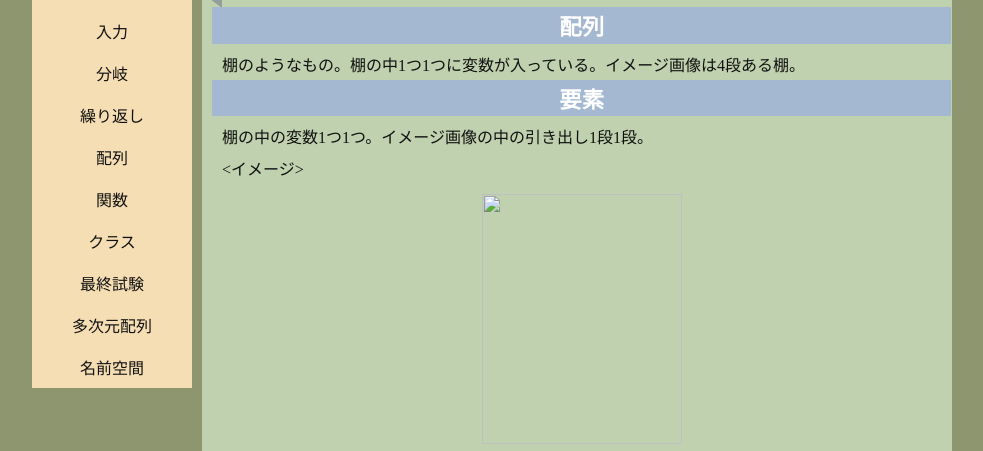
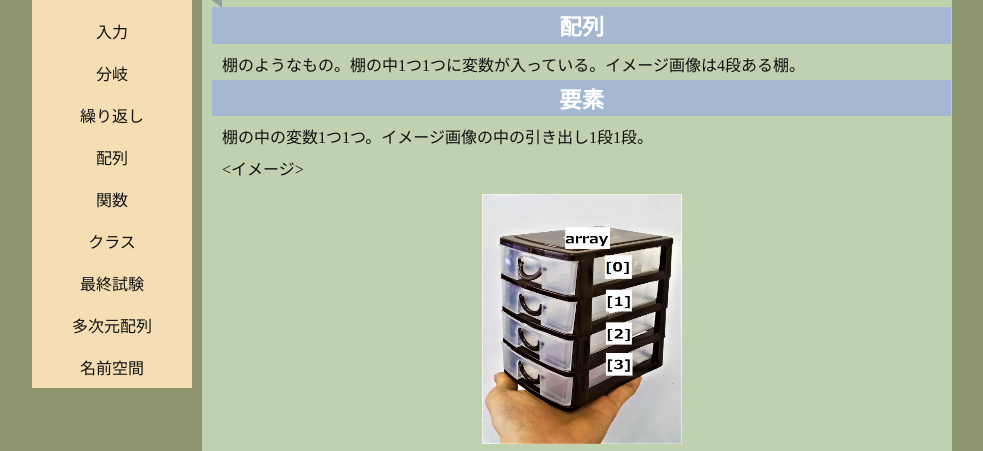
Before and after one commit to namunamusuzuki/namunamusuzuki.github.io, a plain HTML site: page seven.html in a window 1280 px wide. Shown: the part 293-744 px from the top of the page, without its empty margins (63-1046 px from the left). Drawn offline with nearby package versions, Linux system fonts and the light colour scheme; a script that the page names is missing.

Commit message:
Update seven.html

```diff
--- a/seven.html
+++ b/seven.html
@@ -58,7 +58,7 @@
                 <h4>要素</h4>
                 <p>棚の中の変数1つ1つ。イメージ画像の中の引き出し1段1段。</p>
                 <p>&ltイメージ&gt</p>
-                <img src="image/array_base.jpg" width="200" height="250">
+                <img src="array_base.jpg" width="200" height="250">
                 <div class="clear_l"><br /></div>
             </div>
             <h3>サンプル</h3>
```
